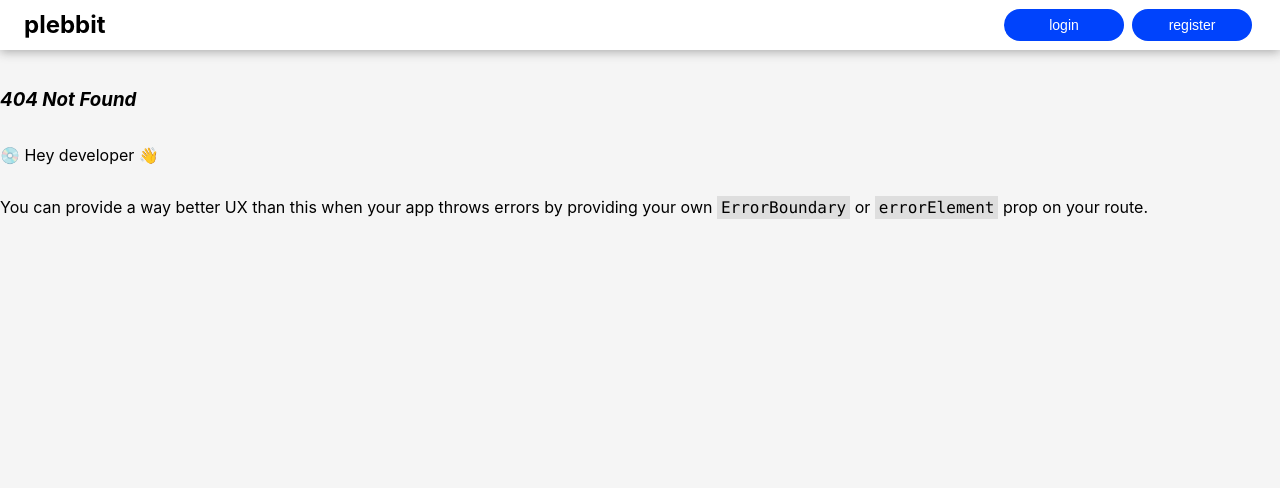
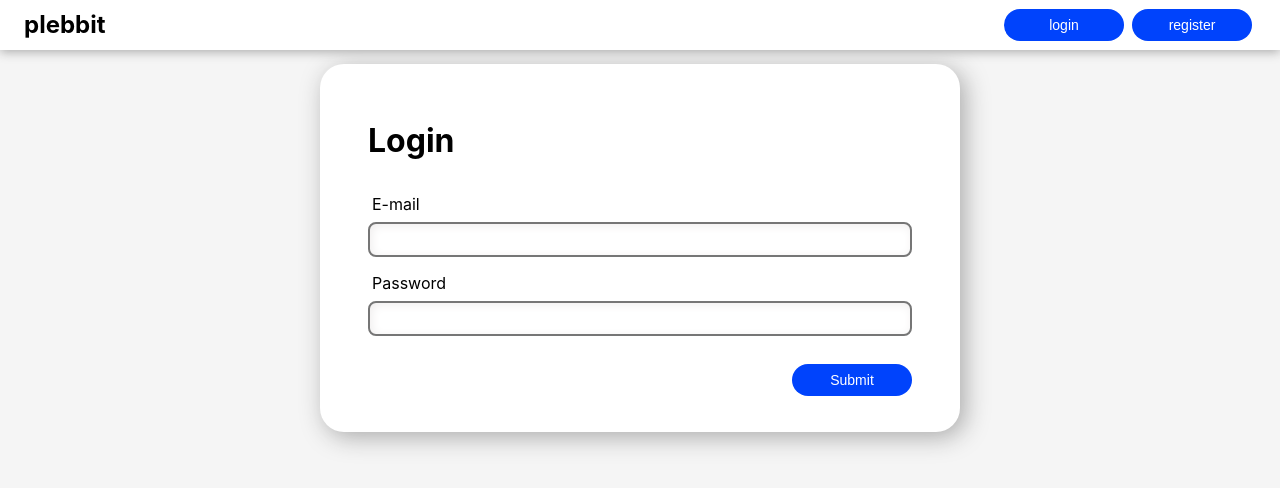
Before and after one commit to victor-neutzling/plebbit, a React (Create React App) app: page /login in a window 1280 px wide. Before the commit this address had no page. Shown: the top 488 px of the page. Built offline with nearby package versions, Linux system fonts and the light colour scheme.

Commit message:
fixing firebase auth and adding login page as well as log out button

```diff
--- a/package.json
+++ b/package.json
@@ -6,14 +6,17 @@
     "@testing-library/jest-dom": "^5.16.5",
     "@testing-library/react": "^13.4.0",
     "@testing-library/user-event": "^13.5.0",
+    "@types/firebase": "^3.2.1",
     "@types/jest": "^27.5.2",
     "@types/node": "^16.18.3",
     "@types/react": "^18.0.24",
     "@types/react-dom": "^18.0.8",
+    "firebase": "^9.13.0",
     "localforage": "^1.10.0",
     "match-sorter": "^6.3.1",
     "react": "^18.2.0",
     "react-dom": "^18.2.0",
+    "react-firebase-hooks": "^5.0.3",
     "react-router-dom": "^6.4.3",
     "react-scripts": "5.0.1",
     "sass": "^1.55.0",
--- a/src/App.tsx
+++ b/src/App.tsx
@@ -1,20 +1,42 @@
-import React from 'react';
-import logo from './logo.svg';
 import './App.css';
 import Header from './components/Header';
 import Register from './pages/Register';
 import ReactDOM from "react-dom/client";
+import Home from './pages/Home';
+
+import firebase from "firebase/compat/app";
+import "firebase/compat/firestore";
+import "firebase/compat/auth";
+
+import { useAuthState } from "react-firebase-hooks/auth";
+import { useCollectionData } from "react-firebase-hooks/firestore";
+
 import {
   createBrowserRouter,
   RouterProvider,
   Route,
   useNavigate,
 } from "react-router-dom";
-import Home from './pages/Home';
+import FirebaseConnection from './common/utils/Firebase/firebaseConnection';
+import Login from './pages/Login';
+
+
+firebase.initializeApp({
+  apiKey: "AIzaSyBBVwUFSJIeXT7FNBk_mZErSTeBVYHXN3w",
+  authDomain: "plebbit-8eaca.firebaseapp.com",
+  projectId: "plebbit-8eaca",
+  storageBucket: "plebbit-8eaca.appspot.com",
+  messagingSenderId: "586944514603",
+  appId: "1:586944514603:web:2f28cb0f1441968471f86e",
+  measurementId: "G-5XRWT0JM0K",
+});
+
+export const auth = firebase.auth();
+export const firestore = firebase.firestore();
 
 function App() {
 
-
+  const fb = new FirebaseConnection(auth, firestore)
 
   const router = createBrowserRouter([
     {
@@ -24,13 +46,15 @@ function App() {
     {
       path: '/register',
       element: <Register />
+    },
+    {
+      path: '/login',
+      element: <Login />
     }
-
   ])
 
   return (
     <div className="App">
-      <Header/>
       <RouterProvider router={router} />
     </div>
   );
--- /dev/null
+++ b/src/common/utils/Firebase/firebaseConnection.ts
@@ -0,0 +1,58 @@
+import firebase from "firebase/compat/app";
+import "firebase/compat/firestore";
+import "firebase/compat/auth";
+
+import { useAuthState } from "react-firebase-hooks/auth";
+import { useCollectionData } from "react-firebase-hooks/firestore";
+
+export default class FirebaseConnection {
+    constructor(auth: any, firestore: any) {
+        FirebaseConnection.auth = auth;
+        FirebaseConnection.firestore = firestore;
+    }
+    static firestore: any;
+    static auth: any;
+
+    public static signUp(email: string, password: string) {
+        return firebase
+            .auth()
+            .createUserWithEmailAndPassword(email, password)
+            .then(() => {
+                localStorage.setItem(
+                    "user",
+                    JSON.stringify(firebase.auth().currentUser)
+                );
+            })
+            .catch((err) => {
+                console.log(err.code);
+                console.log(err.message);
+            });
+    }
+    public static signIn(email: string, password: string) {
+        return firebase
+            .auth()
+            .signInWithEmailAndPassword(email, password)
+            .then(() => {
+                localStorage.setItem(
+                    "user",
+                    JSON.stringify(firebase.auth().currentUser)
+                );
+            })
+            .catch((err) => {
+                console.log(err.code);
+                console.log(err.message);
+            });
+    }
+    public static signOut() {
+        return firebase
+            .auth()
+            .signOut()
+            .then(() => {
+                localStorage.removeItem("user");
+            })
+            .catch((err) => {
+                console.log(err.code);
+                console.log(err.message);
+            });
+    }
+}
--- a/src/components/Header/index.tsx
+++ b/src/components/Header/index.tsx
@@ -1,23 +1,52 @@
-import React from 'react'
+import firebase from 'firebase/compat/app'
+import React, { useState } from 'react'
+import { Navigate, useNavigate } from 'react-router-dom'
+import FirebaseConnection from '../../common/utils/Firebase/firebaseConnection'
 
 import Button from '../Button'
 import styles from './Header.module.scss'
 
-export default function Header() {
+export default function Header(auth:any) {
+  const [user,setUser] = useState(localStorage.getItem('user'))
+  const navigate = useNavigate()
+
+  function handleSignOut(){
+    if(window.confirm('are you sure you want to sign out?')){
+      FirebaseConnection.signOut().then(
+        () =>{
+          setUser(localStorage.getItem('user'))
+          navigate('/')
+        }
+      )
+    }
+  }
 
   return (
     <div className={styles.header}>
         <div className={styles.logo}>
-            <h1 onClick={() => window.location.href='/'}>plebbit</h1>
+            <h1 onClick={() => navigate('/')} >plebbit</h1>
         </div>
         <div className={styles.links}>
-          <div className={styles.buttonWrapper}>
-              <Button>login</Button>
-          </div>
-          <div className={styles.buttonWrapper}>
-              <Button onClick={() => window.location.href='/register'}>register</Button>
-          </div>
+          {user ? (
+            <>
+              <Button onClick={handleSignOut}>log out</Button>
+            </>
+
+)
+          :
+           <>
+            <div className={styles.buttonWrapper}>
+              <Button onClick={() => navigate('/login')}>login</Button>
+            </div>
+            <div className={styles.buttonWrapper}>
+              <Button onClick={() => navigate('/register')} >register</Button>
+            </div>
+           </>
+          }
         </div>
     </div>
   )
 }
+function setState(currentUser: firebase.User | null): [any, any] {
+  throw new Error('Function not implemented.')
+}
--- a/src/pages/Home/index.tsx
+++ b/src/pages/Home/index.tsx
@@ -1,7 +1,11 @@
-import React from 'react'
+import React from "react";
+import Header from "../../components/Header";
 
 export default function Home() {
-  return (
-    <div>this is the home page</div>
-  )
+    return (
+        <div>
+            <Header />
+            this is the home page
+        </div>
+    );
 }
--- /dev/null
+++ b/src/pages/Login/Login.module.scss
@@ -0,0 +1,33 @@
+.page{
+    margin-top: 64px;
+    margin-bottom: 64px;
+    border-radius: 24px;
+    display: flex;
+    align-self: center;
+    background-color: white;
+    box-shadow: 5px 5px 25px rgb(170,170,170);
+    z-index: 1;
+    width: 50%;
+    box-sizing: border-box;
+
+    .form{
+        width: 100%;
+        box-sizing: border-box;
+
+        margin: 24px 0;
+        padding: 12px 48px;
+
+        display: flex;
+        flex-direction: column;
+
+        .label{
+            margin: 4px;
+            margin-top: 12px;
+        }
+        .buttonWrapper{
+            align-self: flex-end;
+            margin-top: 24px;
+            width: 120px;
+        }
+    }
+}
--- /dev/null
+++ b/src/pages/Login/index.tsx
@@ -0,0 +1,60 @@
+import React, { useState } from 'react'
+import styles from './Login.module.scss'
+import Header from '../../components/Header'
+import { useNavigate } from 'react-router-dom';
+import FirebaseConnection from '../../common/utils/Firebase/firebaseConnection';
+import Input from '../../components/Input';
+import Button from '../../components/Button';
+
+export default function Login() {
+    const [email, setEmail] = useState("");
+    const [password, setPassword] = useState("");
+    const navigate = useNavigate();
+
+    function handleSubmit(event: any) {
+        event.preventDefault();
+
+        FirebaseConnection.signIn(email, password).then(() => {
+            if(localStorage.getItem('user'))
+            navigate("/");
+        });
+    }
+
+  return (
+    <>
+        <Header />
+        <div className={styles.page}>
+
+                <form action="" className={styles.form}>
+
+                    <h1>Login</h1>
+                    <label className={styles.label} htmlFor="email">
+                        E-mail
+                    </label>
+                    <Input
+                        name="email"
+                        type="email"
+                        required
+                        value={email}
+                        setter={setEmail}
+                    />
+                    <label className={styles.label} htmlFor="password">
+                        Password
+                    </label>
+                    <Input
+                        name="password"
+                        type="password"
+                        required
+                        minLength={3}
+                        maxLength={20}
+                        value={password}
+                        setter={setPassword}
+                    />
+                    <div className={styles.buttonWrapper}>
+                        <Button onClick={handleSubmit}>Submit</Button>
+                    </div>
+                </form>
+            </div>
+    </>
+  )
+}
--- a/src/pages/Register/index.tsx
+++ b/src/pages/Register/index.tsx
@@ -1,5 +1,11 @@
+import { UserCredential } from "firebase/auth";
+import firebase from "firebase/compat/app";
 import React, { useState } from "react";
+import { Navigate, useNavigate } from "react-router-dom";
+
+import FirebaseConnection from "../../common/utils/Firebase/firebaseConnection";
 import Button from "../../components/Button";
+import Header from "../../components/Header";
 import Input from "../../components/Input";
 import styles from "./Register.module.scss";
 
@@ -7,8 +13,18 @@ export default function Register() {
     const [username, setUsername] = useState("");
     const [email, setEmail] = useState("");
     const [password, setPassword] = useState("");
+    const navigate = useNavigate();
+
+    function handleSubmit(event: any) {
+        event.preventDefault();
+        FirebaseConnection.signUp(email, password).then(() => {
+            navigate("/");
+        });
+    }
 
     return (
+        <>
+            <Header />
             <div className={styles.page}>
                 <div className={styles.image}>
                     <h1>Join the biggest echo-chamber on the Internet.</h1>
@@ -53,9 +69,10 @@ export default function Register() {
                         setter={setPassword}
                     />
                     <div className={styles.buttonWrapper}>
-                    <Button>Submit</Button>
+                        <Button onClick={handleSubmit}>Submit</Button>
                     </div>
                 </form>
             </div>
+        </>
     );
 }
```
Also changed, not shown: 1 other file (tests, documents, lock files or other folders). Lines whose indentation alone changed are shown as unchanged.
